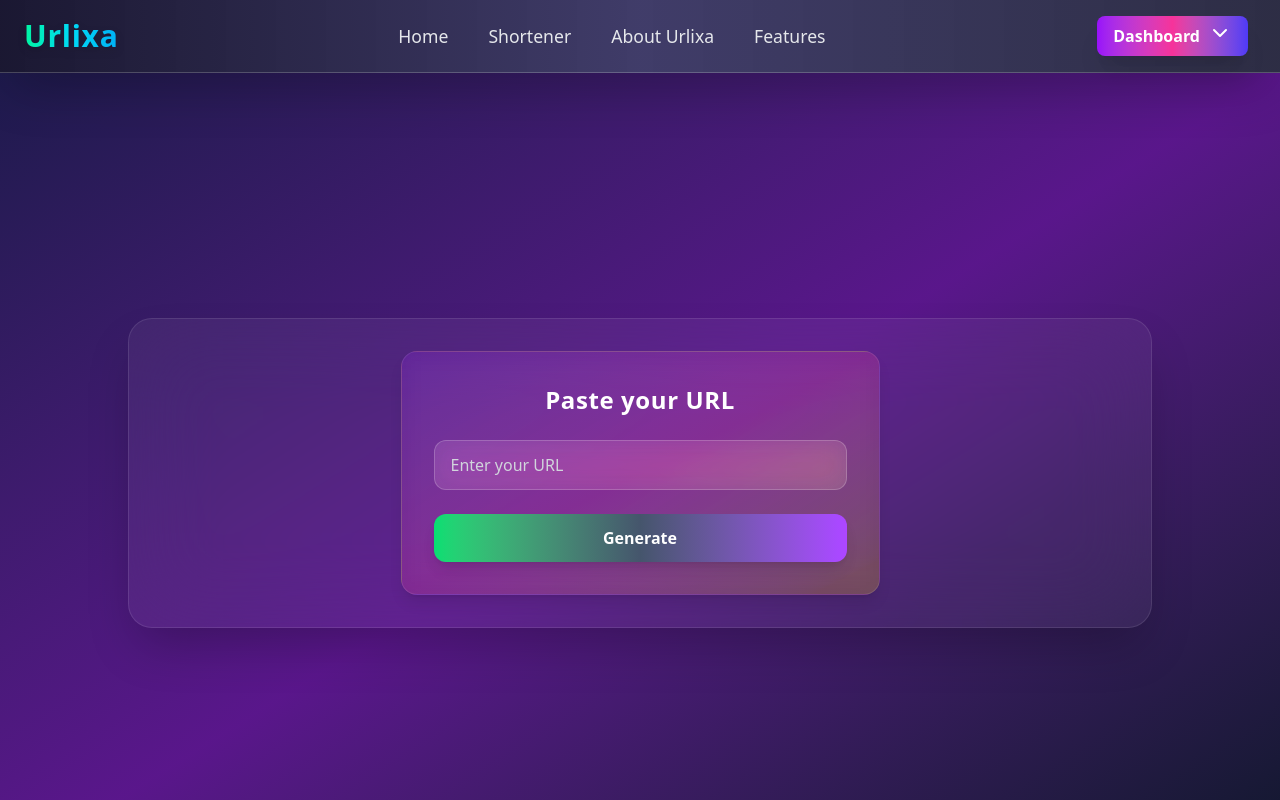
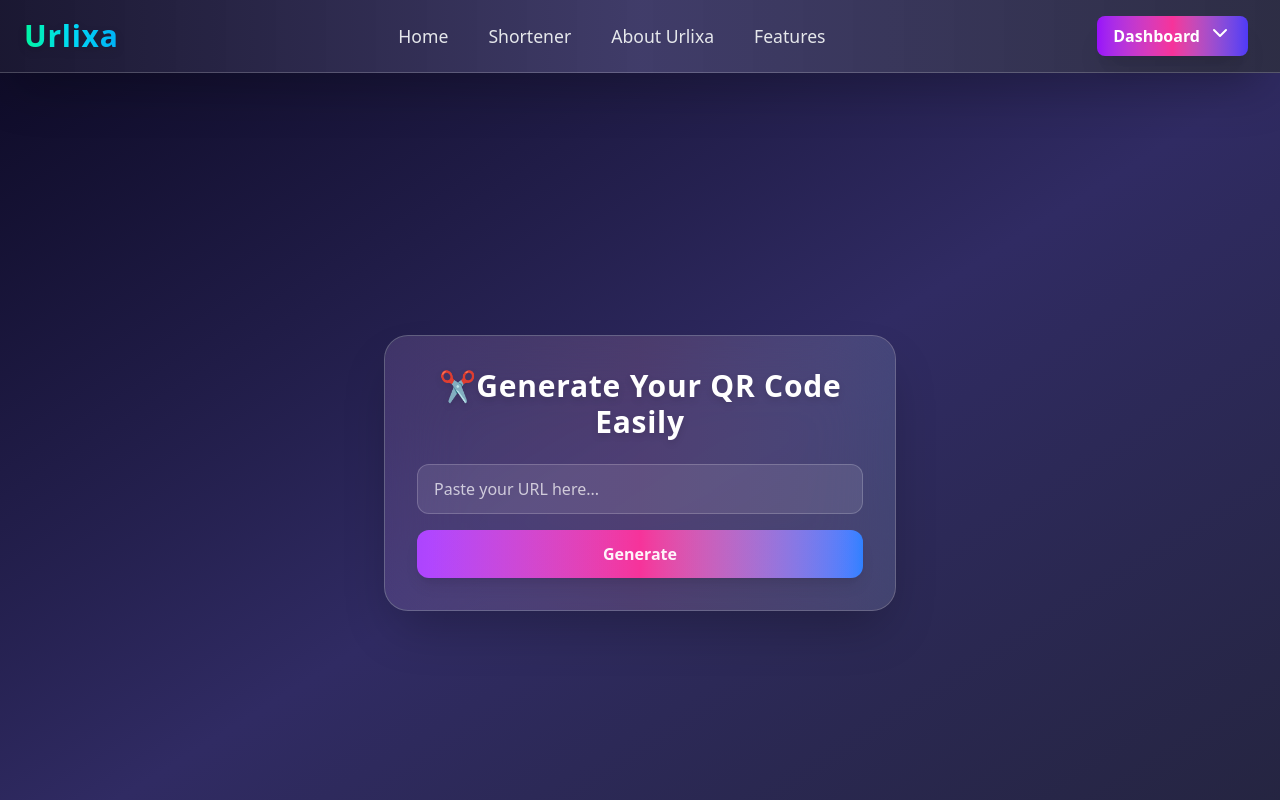
Before and after one commit to ardsuhail/urlShortner, a Next.js app: page /qrCode-generator in a window 1280 px wide. Shown: the top 800 px of the page. Built offline with nearby package versions, Linux system fonts and the light colour scheme.

Commit message:
twelfth commit

```diff
--- a/app/layout.js
+++ b/app/layout.js
@@ -17,6 +17,12 @@ const geistMono = Geist_Mono({
 export const metadata = {
   title: "Urlixa - Fast & Reliable URL Shortener",
   description: "Create custom, memorable, and trackable short URLs easily with Urlixa.",
+  viewport: {
+    width: "device-width",
+    initialScale: 1.0,
+    maximumScale: 1.0,
+    userScalable: false,
+  },
 };
 
 {/* <div className=" bg-gradient-to-br from-indigo-900 via-purple-800 to-black min-h-screen " > */ }
@@ -24,8 +30,9 @@ export const metadata = {
 export default function RootLayout({ children }) {
   return (
     <html lang="en">
+      {/* ${geistSans.variable} ${geistMono.variable} antialiased min-h-screen overflow-x-hidden */}
       <body
-        className={`${geistSans.variable} ${geistMono.variable} antialiased  `}
+        className={`${geistSans.variable} ${geistMono.variable} antialiased  min-h-screen overflow-x-hidden `}
       >
         <Context>
           <Navbar />
--- a/app/page.js
+++ b/app/page.js
@@ -103,31 +103,30 @@ export default function Home() {
   initial={{ opacity: 0, y: 30 }}
   animate={{ opacity: 1, y: 0 }}
   transition={{ duration: 1 }}
-    className="mt-10 w-full max-w-md bg-white/10 backdrop-blur-xl overflow-hidden rounded-2xl shadow-2xl px-3 sm:px-4 py-6 border border-white/20"
+  className="mt-10 w-[90%] sm:w-full max-w-md bg-white/10 backdrop-blur-xl rounded-2xl shadow-2xl px-3 sm:px-4 py-6 border border-white/20"
 >
   <h2 className="text-lg sm:text-xl font-semibold text-white mb-3">
     Join our community –{" "}
     <span className="text-blue-400">Subscribe now</span>
   </h2>
 
-    <div className="flex items-center gap-2">
+  <div className="flex flex-col sm:flex-row items-stretch sm:items-center gap-2">
     <input
       value={email}
       onChange={(e) => setEmail(e.target.value)}
       type="email"
-        name="email"
-        id="email"
       placeholder="Enter your email"
       className="flex-1 px-3 py-2 rounded-lg bg-white/20 text-white placeholder-gray-300 outline-none focus:ring-2 focus:ring-blue-400"
     />
     <button
       onClick={handlesubmit}
-        className="px-4 py-2 bg-gradient-to-r from-blue-500 to-purple-500 text-white rounded-lg hover:scale-105 transition-all duration-300"
+      className="px-4 py-2 bg-gradient-to-r from-blue-500 to-purple-500 text-white rounded-lg hover:scale-105 transition-all duration-300 w-full sm:w-auto"
     >
       Subscribe
     </button>
   </div>
 </motion.div>
+
 </main>
 
   );
--- a/app/qrCode-generator/page.js
+++ b/app/qrCode-generator/page.js
@@ -38,47 +38,126 @@ const Page = () => {
     };
 
     return (
-  <main className="min-h-screen flex items-center justify-center bg-gradient-to-br from-indigo-950 via-purple-900 to-slate-900 p-4 sm:p-6 relative overflow-hidden">
+//   <main className="min-h-screen flex items-center justify-center bg-gradient-to-br from-indigo-950 via-purple-900 to-slate-900 p-4 sm:p-6 relative overflow-hidden">
 
+//   <motion.div
+//     className="absolute w-72 sm:w-96 h-72 sm:h-96 bg-purple-500/30 rounded-full blur-3xl top-10 left-10 -z-10"
+//     animate={{ y: [0, 25, 0], x: [0, 15, 0] }}
+//     transition={{ duration: 10, repeat: Infinity, ease: "easeInOut" }}
+//   />
+//   <motion.div
+//     className="absolute w-[20rem] sm:w-[30rem] h-[20rem] sm:h-[30rem] bg-pink-500/20 rounded-full blur-3xl bottom-20 right-10 -z-10"
+//     animate={{ y: [0, -25, 0], x: [0, -20, 0] }}
+//     transition={{ duration: 12, repeat: Infinity, ease: "easeInOut" }}
+//   />
+
+//   <motion.div
+//     initial={{ opacity: 0, scale: 0.9 }}
+//     animate={{ opacity: 1, scale: 1 }}
+//     transition={{ duration: 0.6 }}
+//     className="bg-white/5 backdrop-blur-2xl p-4 sm:p-8 rounded-3xl shadow-2xl w-full max-w-5xl flex flex-col md:flex-row items-center justify-center gap-8 border border-white/10 hover:border-white/20 transition-all duration-500"
+//   >
+
+//     <motion.div
+//       initial={{ x: 30, opacity: 0 }}
+//       animate={{ x: 0, opacity: 1 }}
+//       transition={{ delay: 0.3, duration: 0.6 }}
+//       className="w-full md:w-1/2 bg-gradient-to-br from-purple-600/20 via-pink-500/20 to-yellow-400/20
+//                  backdrop-blur-md p-6 sm:p-8 rounded-2xl shadow-lg border border-white/10 hover:border-white/20 transition-all duration-300"
+//     >
+//       <h2 className="text-xl sm:text-2xl font-bold text-white text-center mb-6 tracking-wide">
+//         Paste your URL
+//       </h2>
+
+//       <input
+//         value={url}
+//         onChange={(e) => setUrl(e.target.value)}
+//         type="text"
+//         autoComplete='on'
+//         autoCorrect='on'
+//         placeholder="Enter your URL"
+//         className="w-full px-4 py-3 rounded-xl bg-white/10 text-white placeholder-gray-300
+//                    focus:outline-none focus:ring-2 focus:ring-purple-500 focus:bg-white/20 transition-all duration-300
+//                    backdrop-blur-md border border-white/20 hover:bg-white/25"
+//       />
+
+//       <motion.button
+//         whileHover={!loading ? { scale: 1.05 } : {}}
+//         whileTap={!loading ? { scale: 0.95 } : {}}
+//         onClick={Generate}
+//         disabled={loading}
+//         className={`mt-6 w-full py-3 cursor-pointer rounded-xl text-white font-semibold shadow-lg flex items-center justify-center gap-2 transition-all duration-300 ${
+//           loading
+//             ? "bg-gray-400 opacity-80 cursor-not-allowed"
+//             : "bg-gradient-to-r from-green-400 via-slate-600 to-purple-500 hover:shadow-2xl"
+//         }`}
+//       >
+//         {loading ? (
+//           <>
+//             <LoaderCircle className="w-5 h-5 animate-spin text-white" />
+//             <span>Generating...</span>
+//           </>
+//         ) : (
+//           "Generate"
+//         )}
+//       </motion.button>
+
+//       {error && (
+//         <motion.p
+//           initial={{ opacity: 0, y: 10 }}
+//           animate={{ opacity: 1, y: 0 }}
+//           className="text-red-400 text-center mt-4 font-medium"
+//         >
+//           ❌ {error}
+//         </motion.p>
+//       )}
+//     </motion.div>
+
+//   </motion.div>
+// </main>
+<main className="min-h-screen flex items-center justify-center relative overflow-hidden bg-gradient-to-br from-[#0f0c29] via-[#302b63] to-[#24243e] p-6">
+
+  {/* Soft background orbs */}
   <motion.div
-    className="absolute w-72 sm:w-96 h-72 sm:h-96 bg-purple-500/30 rounded-full blur-3xl top-10 left-10 -z-10"
+    className="absolute w-80 sm:w-96 h-80 sm:h-96 bg-purple-500/20 rounded-full blur-3xl top-20 left-10 -z-10"
     animate={{ y: [0, 25, 0], x: [0, 15, 0] }}
     transition={{ duration: 10, repeat: Infinity, ease: "easeInOut" }}
   />
   <motion.div
-    className="absolute w-[20rem] sm:w-[30rem] h-[20rem] sm:h-[30rem] bg-pink-500/20 rounded-full blur-3xl bottom-20 right-10 -z-10"
-    animate={{ y: [0, -25, 0], x: [0, -20, 0] }}
+    className="absolute w-[20rem] sm:w-[30rem] h-[20rem] sm:h-[30rem] bg-pink-500/20 rounded-full blur-3xl bottom-10 right-10 -z-10"
+    animate={{ y: [0, -25, 0], x: [0, -15, 0] }}
     transition={{ duration: 12, repeat: Infinity, ease: "easeInOut" }}
   />
 
+  {/* Main Card */}
   <motion.div
-    initial={{ opacity: 0, scale: 0.9 }}
+    initial={{ opacity: 0, scale: 0.95 }}
     animate={{ opacity: 1, scale: 1 }}
     transition={{ duration: 0.6 }}
-    className="bg-white/5 backdrop-blur-2xl p-4 sm:p-8 rounded-3xl shadow-2xl w-full max-w-5xl flex flex-col md:flex-row items-center justify-center gap-8 border border-white/10 hover:border-white/20 transition-all duration-500"
+    className="bg-white/10 backdrop-blur-2xl border border-white/20 shadow-2xl rounded-3xl w-full max-w-lg p-6 sm:p-8 relative overflow-hidden"
   >
+    {/* Subtle gradient border glow */}
+    <div className="absolute inset-0 bg-gradient-to-r from-purple-600/20 via-pink-500/20 to-blue-400/20 opacity-30 rounded-3xl pointer-events-none" />
 
-    <motion.div
-      initial={{ x: 30, opacity: 0 }}
-      animate={{ x: 0, opacity: 1 }}
-      transition={{ delay: 0.3, duration: 0.6 }}
-      className="w-full md:w-1/2 bg-gradient-to-br from-purple-600/20 via-pink-500/20 to-yellow-400/20
-                 backdrop-blur-md p-6 sm:p-8 rounded-2xl shadow-lg border border-white/10 hover:border-white/20 transition-all duration-300"
+    <motion.h2
+      initial={{ y: 20, opacity: 0 }}
+      animate={{ y: 0, opacity: 1 }}
+      transition={{ delay: 0.2, duration: 0.6 }}
+      className="text-2xl sm:text-3xl font-bold text-white text-center mb-6 tracking-wide drop-shadow-md"
     >
-      <h2 className="text-xl sm:text-2xl font-bold text-white text-center mb-6 tracking-wide">
-        Paste your URL
-      </h2>
+      ✂️Generate Your QR Code Easily
+    </motion.h2>
 
+    <div className="space-y-4">
       <input
         value={url}
         onChange={(e) => setUrl(e.target.value)}
         type="text"
-        autoComplete='on'
-        autoCorrect='on'
-        placeholder="Enter your URL"
+        autoComplete="on"
+        placeholder="Paste your URL here..."
         className="w-full px-4 py-3 rounded-xl bg-white/10 text-white placeholder-gray-300
-                   focus:outline-none focus:ring-2 focus:ring-purple-500 focus:bg-white/20 transition-all duration-300
-                   backdrop-blur-md border border-white/20 hover:bg-white/25"
+                   focus:outline-none focus:ring-2 focus:ring-purple-500 focus:bg-white/20
+                   border border-white/20 transition-all duration-300"
       />
 
       <motion.button
@@ -86,10 +165,10 @@ const Page = () => {
         whileTap={!loading ? { scale: 0.95 } : {}}
         onClick={Generate}
         disabled={loading}
-        className={`mt-6 w-full py-3 cursor-pointer rounded-xl text-white font-semibold shadow-lg flex items-center justify-center gap-2 transition-all duration-300 ${
+        className={`w-full py-3 font-semibold rounded-xl shadow-lg flex items-center justify-center gap-2 text-white transition-all duration-300 ${
           loading
             ? "bg-gray-400 opacity-80 cursor-not-allowed"
-            : "bg-gradient-to-r from-green-400 via-slate-600 to-purple-500 hover:shadow-2xl"
+            : "bg-gradient-to-r from-purple-500 via-pink-500 to-blue-500 hover:shadow-pink-500/30"
         }`}
       >
         {loading ? (
@@ -101,6 +180,7 @@ const Page = () => {
           "Generate"
         )}
       </motion.button>
+    </div>
 
     {error && (
       <motion.p
@@ -112,8 +192,6 @@ const Page = () => {
       </motion.p>
     )}
   </motion.div>
-
-  </motion.div>
 </main>
 
 
--- a/app/shortner/page.js
+++ b/app/shortner/page.js
@@ -7,6 +7,7 @@ import { LoaderCircle } from 'lucide-react'
 import { motion } from "framer-motion";
 import Router from 'next/router'
 import { useRouter } from 'next/navigation'
+import { useRef } from 'react'
 const Page = () => {
   const [url, setUrl] = useState("")
   const [shortUrl, setShortUrl] = useState("")
@@ -14,6 +15,11 @@ const Page = () => {
   const [error, setError] = useState("")
   const [loading, setloading] = useState(false)
   const router = useRouter()
+  const focusref = useRef(null);
+  const handlefocus = () => {
+    focusref.current?.focus();
+  };
+
   const Generate = () => {
     if (!url.trim()) {
       setError("Please write your  Orignal URL");
@@ -124,10 +130,11 @@ const Page = () => {
         <div className="flex items-center w-full overflow-x-auto rounded-xl bg-white/20 backdrop-blur-md
                         border border-white/10 hover:bg-white/25 focus-within:ring-2
                         focus-within:ring-purple-500 transition-all duration-300">
-          <span className="pl-4 text-gray-300 whitespace-nowrap select-none">
+          <span  onClick={handlefocus} className="pl-4 text-gray-300 whitespace-nowrap select-none">
             {domain}/
           </span>
           <input
+          ref={focusref}
             value={shortUrl}
             onChange={(e) => setShortUrl(e.target.value)}
             type="text"
```
Lines whose indentation alone changed are shown as unchanged.
